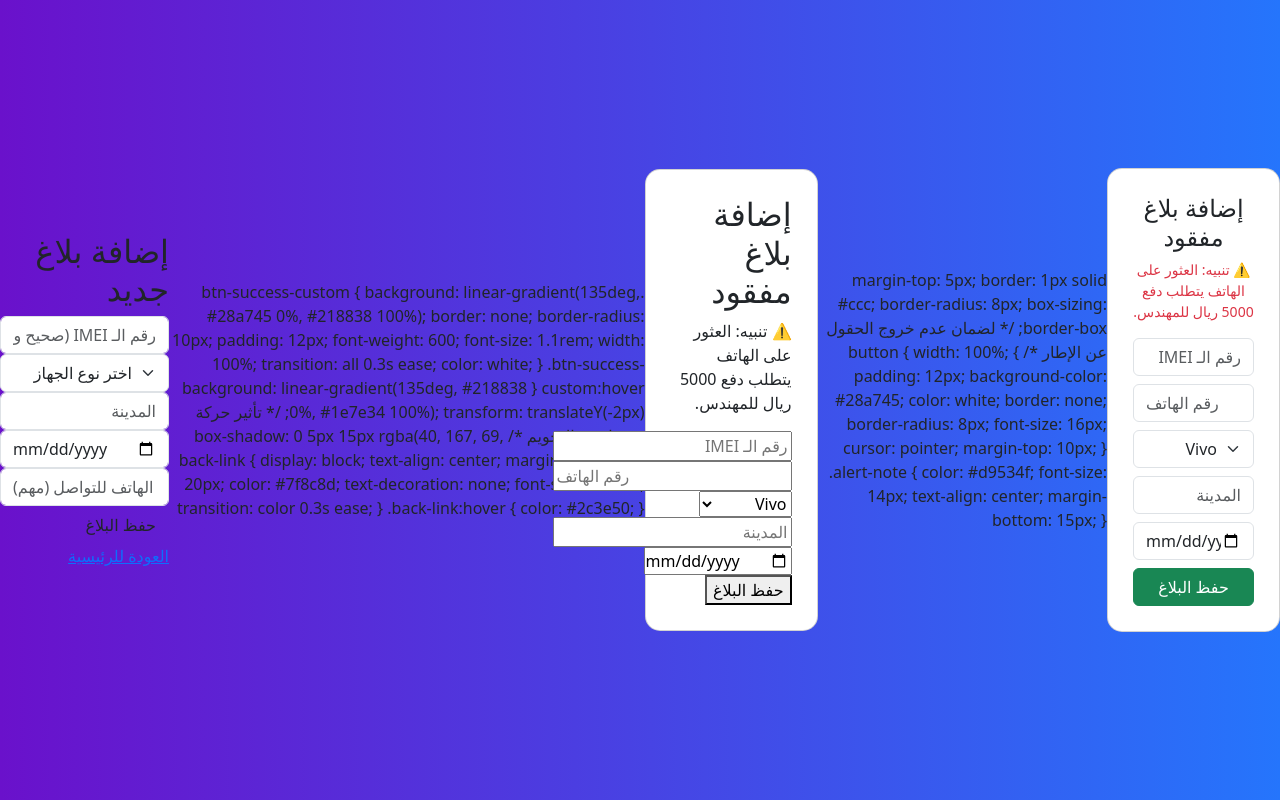
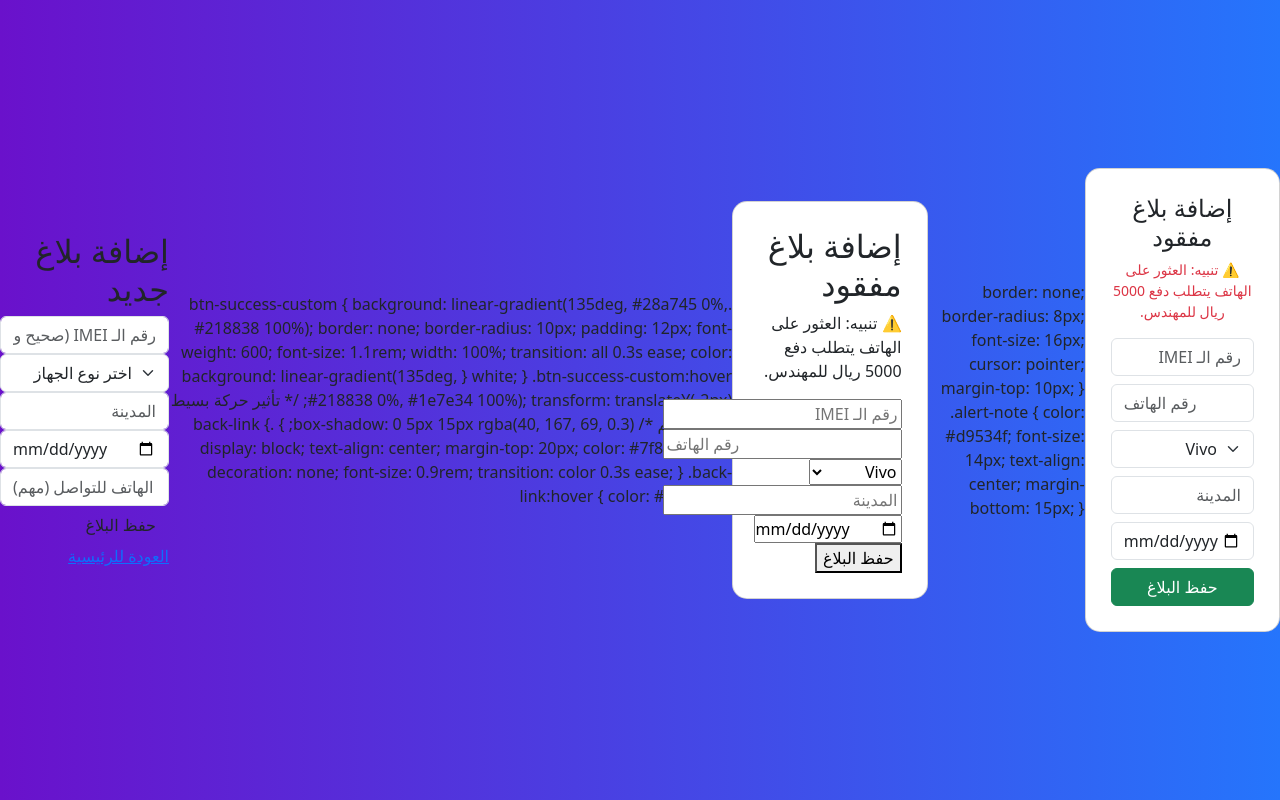
Before and after one commit to Ali202004/stolen-phones-project, a Python web app: template templates/add.html in a window 1280 px wide. Run offline with Jinja, Linux system fonts and the light colour scheme; the template is opened without the code that fills it, so the values that code supplies are empty.

Commit message:
Update add.html

```diff
--- a/templates/add.html
+++ b/templates/add.html
@@ -22,18 +22,6 @@
     </div>
 </body>
 </html>
-
-            margin-top: 5px;
-            border: 1px solid #ccc;
-            border-radius: 8px;
-            box-sizing: border-box; /* لضمان عدم خروج الحقول عن الإطار */
-        }
-
-        button {
-            width: 100%;
-            padding: 12px;
-            background-color: #28a745;
-            color: white;
             border: none;
             border-radius: 8px;
             font-size: 16px;
```
